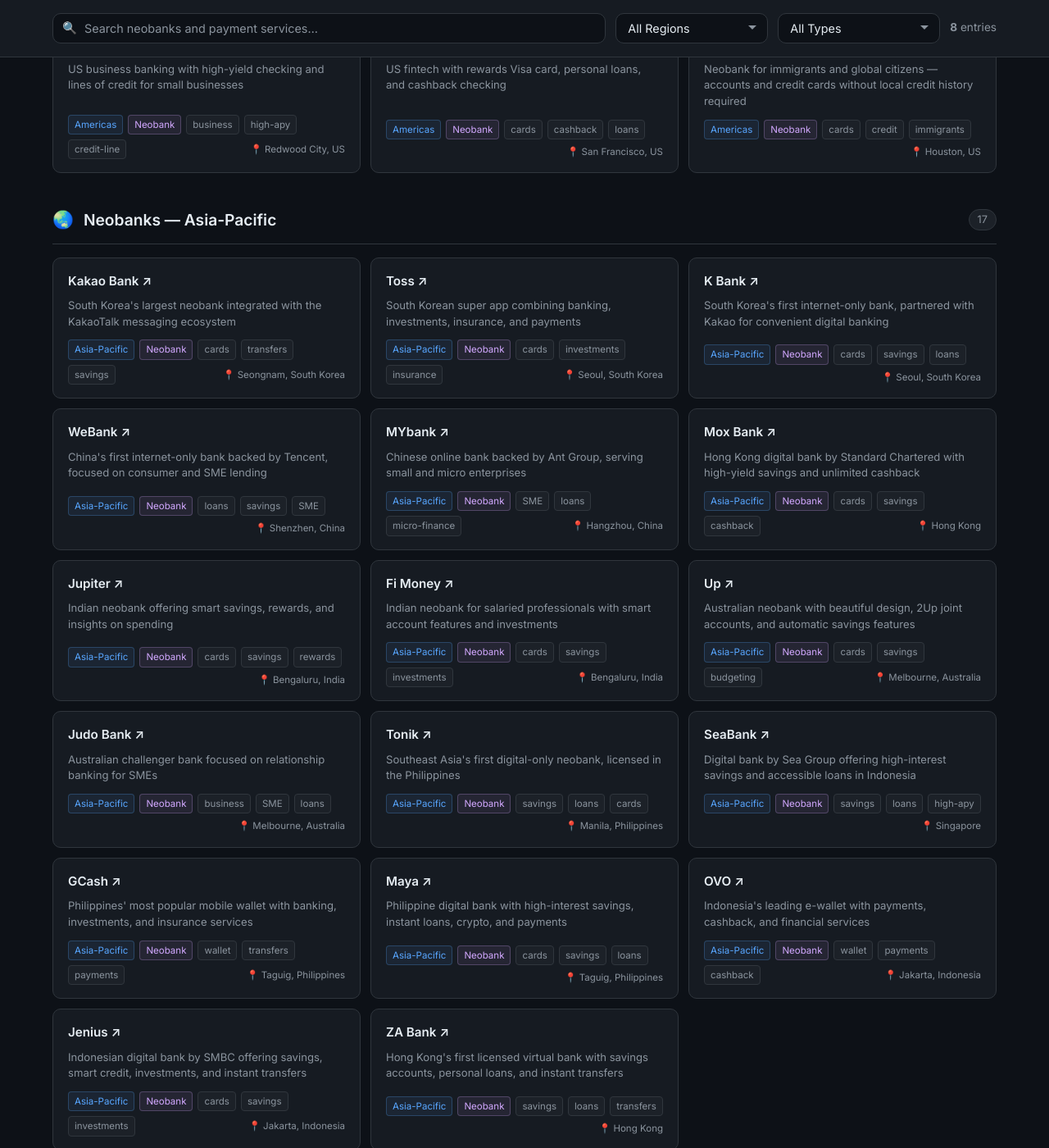
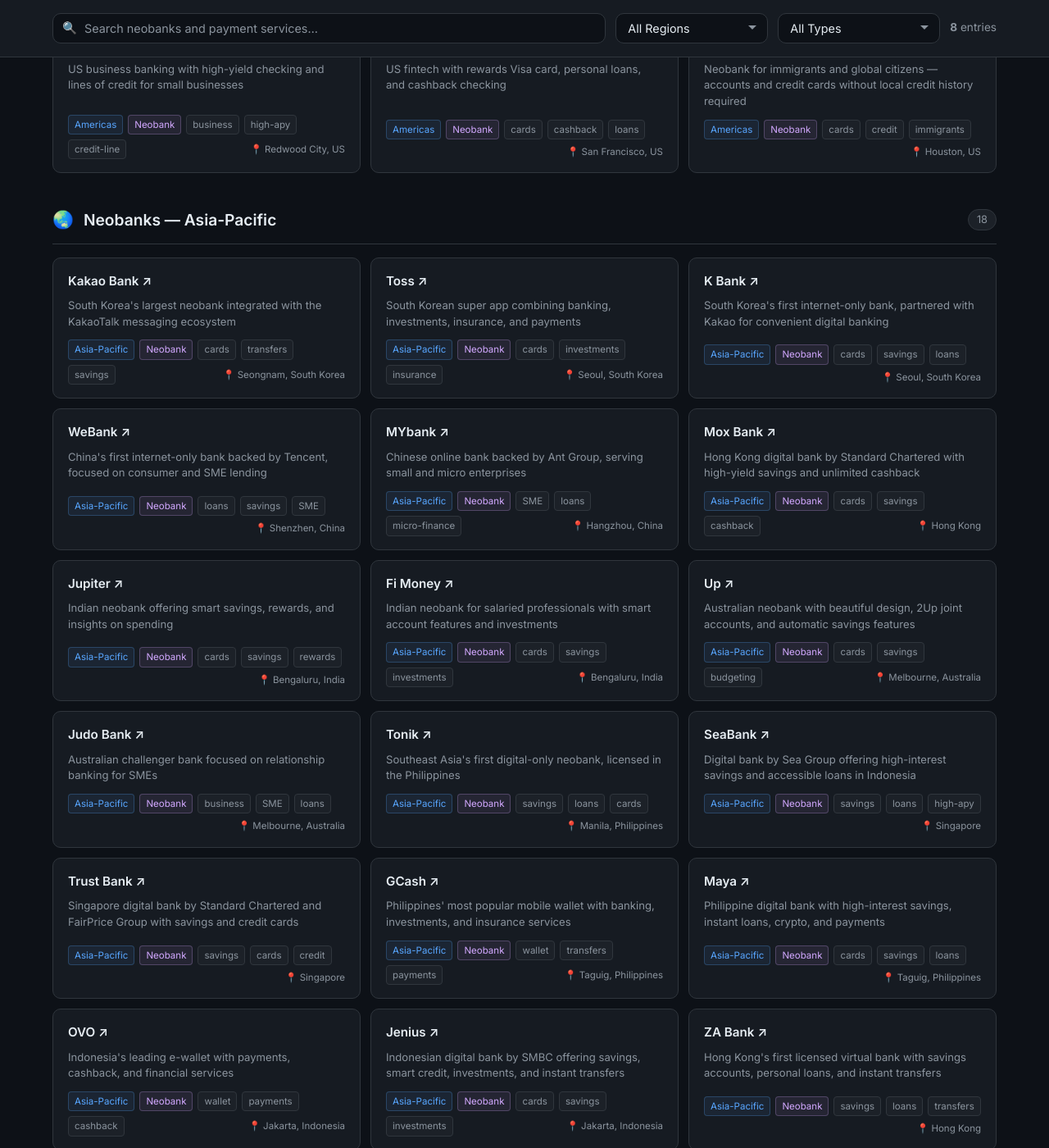
Before and after one commit to ittermit/awesome-neobanks, a Jekyll site: the page built from index.html, in a window 1280 px wide and 1400 px high, scrolled down 1443 px. Shown: the whole window at 82% size. Built offline with Jekyll 4.4.1, drawn with Linux system fonts in a browser that asks for light colours; some of the changed text lies outside the part shown.

Commit message:
add Trust Bank to Asia-Pacific

```diff
--- a/_data/neobanks.yml
+++ b/_data/neobanks.yml
@@ -529,6 +529,15 @@
   founded: 2021
   hq: "Singapore"
 
+- name: Trust Bank
+  url: https://trustbank.sg
+  description: "Singapore digital bank by Standard Chartered and FairPrice Group with savings and credit cards"
+  region: Asia-Pacific
+  countries: [SG]
+  tags: [savings, cards, credit, digital-bank]
+  founded: 2022
+  hq: "Singapore"
+
 - name: GCash
   url: https://gcash.com
   description: "Philippines' most popular mobile wallet with banking, investments, and insurance services"
```
Also changed, not shown: README.md.
